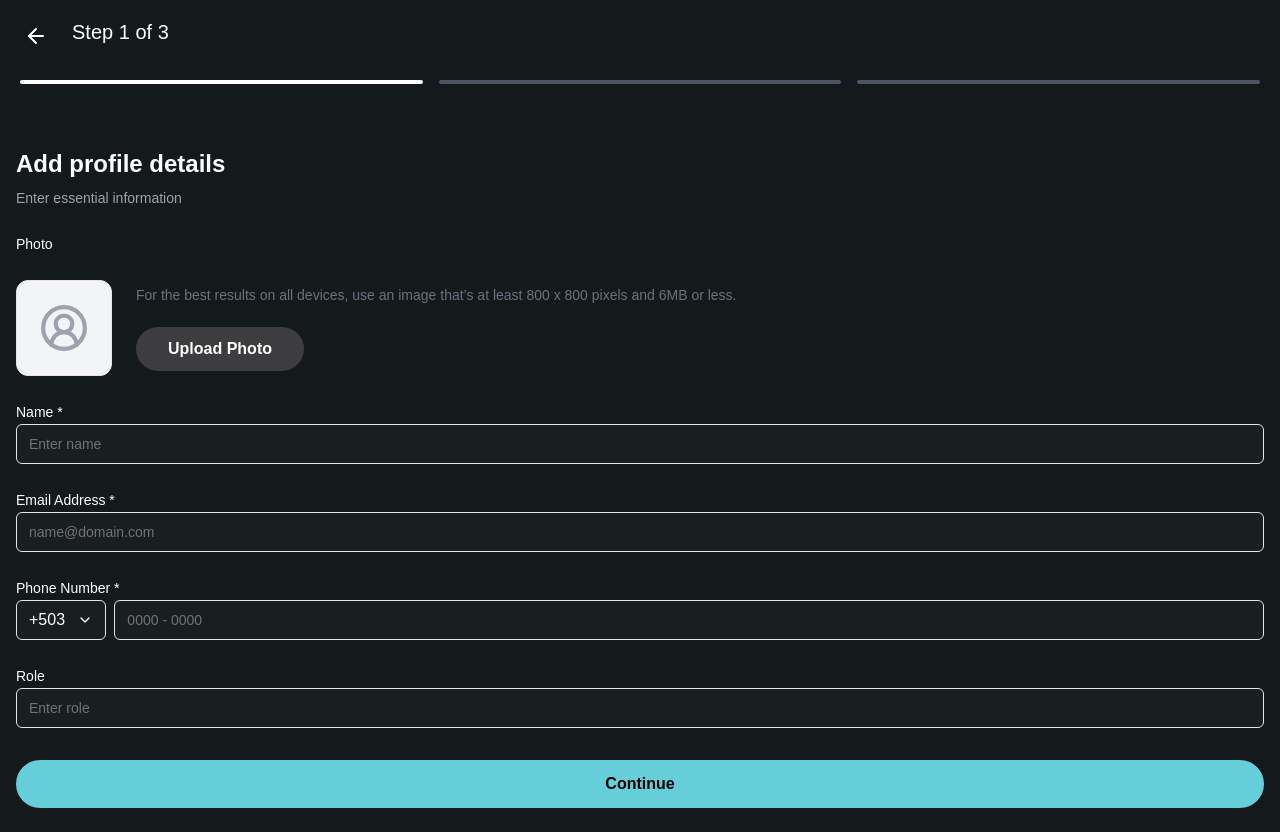
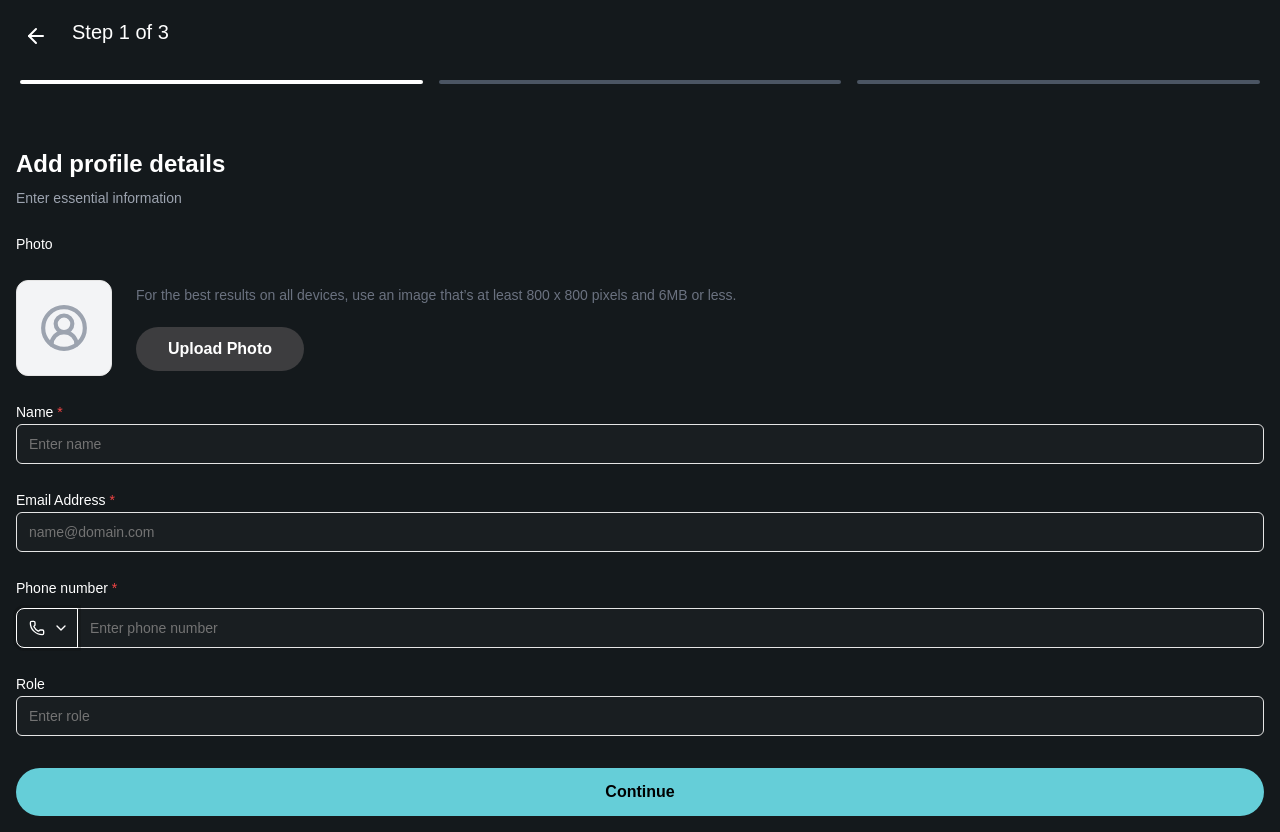
Before and after one commit to kahete-admin/kahete-web-nextjs, a Next.js app: page /profile-details in a window 1280 px wide. Built offline with nearby package versions, Linux system fonts and the light colour scheme.

Commit message:
add component for Step1

```diff
--- a/package.json
+++ b/package.json
@@ -25,6 +25,7 @@
     "react": "^19.0.0",
     "react-dom": "^19.0.0",
     "react-hook-form": "^7.54.2",
+    "react-phone-number-input": "^3.4.12",
     "sonner": "^1.7.4",
     "tailwind-merge": "^3.0.1",
     "tailwindcss-animate": "^1.0.7",
--- a/src/components/profile-details/Step1.tsx
+++ b/src/components/profile-details/Step1.tsx
@@ -1,20 +1,100 @@
 "use client";
 
-import { CircleUserRound } from "lucide-react";
-import { useRef, useState } from "react";
+import { Button } from "@/components/ui/button";
 import { Input } from "@/components/ui/input";
 import { Label } from "@/components/ui/label";
-import { Button } from "@/components/ui/button";
-import {
-  Select,
-  SelectContent,
-  SelectItem,
-  SelectTrigger,
-  SelectValue,
-} from "@/components/ui/select";
+import { cn } from "@/lib/utils";
+import { ChevronDown, CircleUserRound, Phone } from "lucide-react";
+import { forwardRef, useRef, useState } from "react";
+import * as RPNInput from "react-phone-number-input";
+import flags from "react-phone-number-input/flags";
+
+type CountrySelectProps = {
+  disabled?: boolean;
+  value: RPNInput.Country;
+  onChange: (value: RPNInput.Country) => void;
+  options: { label: string; value: RPNInput.Country | undefined }[];
+};
+
+export const CountrySelect = ({
+  disabled,
+  value,
+  onChange,
+  options,
+}: CountrySelectProps) => {
+  const handleSelect = (event: React.ChangeEvent<HTMLSelectElement>) => {
+    onChange(event.target.value as RPNInput.Country);
+  };
+
+  return (
+    <div className="relative inline-flex items-center self-stretch rounded-s-lg border py-2 pe-2 ps-3 border-white text-muted-foreground transition-shadow z-10 border-ring ring-[3px] ring-ring/20 hover:bg-accent hover:text-foreground has-[:disabled]:pointer-events-none has-[:disabled]:opacity-50">
+      <div className="inline-flex items-center gap-1" aria-hidden="true">
+        <FlagComponent country={value} countryName={value} aria-hidden="true" />
+        <span className="text-muted-foreground/80">
+          <ChevronDown
+            size={16}
+            strokeWidth={2}
+            aria-hidden="true"
+            color="white"
+          />
+        </span>
+      </div>
+      <select
+        disabled={disabled}
+        value={value}
+        onChange={handleSelect}
+        className="absolute inset-0 text-sm opacity-0"
+        aria-label="Select country"
+      >
+        <option key="default" value="">
+          Select a country
+        </option>
+        {options
+          .filter((x) => x.value)
+          .map((option, i) => (
+            <option key={option.value ?? `empty-${i}`} value={option.value}>
+              {option.label}{" "}
+              {option.value &&
+                `+${RPNInput.getCountryCallingCode(option.value)}`}
+            </option>
+          ))}
+      </select>
+    </div>
+  );
+};
+
+export const FlagComponent = ({ country, countryName }: RPNInput.FlagProps) => {
+  const Flag = flags[country];
+
+  return (
+    <span className="w-5 overflow-hidden rounded-sm">
+      {Flag ? (
+        <Flag title={countryName} />
+      ) : (
+        <Phone size={16} aria-hidden="true" color="white" />
+      )}
+    </span>
+  );
+};
+export const PhoneInput = forwardRef<
+  HTMLInputElement,
+  React.ComponentProps<"input">
+>(({ className, ...props }, ref) => {
+  return (
+    <Input
+      className={cn(
+        "-ms-px rounded-s-none shadow-none focus-visible:z-10",
+        className
+      )}
+      ref={ref}
+      {...props}
+    />
+  );
+});
 
 export const Step1 = () => {
   const [image, setImage] = useState<string | null>(null);
+  const [phoneNumber, setPhoneNumber] = useState<string | undefined>(undefined); // Estado para el número de teléfono
   const fileInputRef = useRef<HTMLInputElement>(null);
 
   const handleImageChange = (event: React.ChangeEvent<HTMLInputElement>) => {
@@ -80,31 +160,33 @@ export const Step1 = () => {
       </div>
 
       <div>
-        <Label>Name *</Label>
+        <Label>Name <span className="text-destructive">*</span></Label>
         <Input type="text" placeholder="Enter name" />
       </div>
 
       <div>
-        <Label>Email Address *</Label>
+        <Label>Email Address <span className="text-destructive">*</span></Label>
         <Input type="email" placeholder="name@domain.com" />
       </div>
 
-      <div>
-        <Label>Phone Number *</Label>
-        <div className="flex gap-2">
-          <Select>
-            <SelectTrigger className="w-24">
-              <SelectValue placeholder="+503" />
-            </SelectTrigger>
-            <SelectContent>
-              <SelectItem value="+503">+503</SelectItem>
-            </SelectContent>
-          </Select>
-          <Input type="tel" placeholder="0000 - 0000" />
+      <div className="space-y-2">
+        <div className="space-y-2">
+          <Label htmlFor="input-02">
+            Phone number <span className="text-destructive">*</span>
+          </Label>
+          <RPNInput.default
+            className="flex rounded-lg shadow-sm shadow-black/5 bg-[#191E21]"
+            international
+            flagComponent={FlagComponent}
+            countrySelectComponent={CountrySelect}
+            inputComponent={PhoneInput}
+            placeholder="Enter phone number"
+            value={phoneNumber}
+            onChange={(newValue) => setPhoneNumber(newValue ?? "")}
+          />
         </div>
       </div>
 
-      {/* Rol */}
       <div>
         <Label>Role</Label>
         <Input type="text" placeholder="Enter role" />
--- a/src/components/profile-details/Stepper.tsx
+++ b/src/components/profile-details/Stepper.tsx
@@ -52,7 +52,7 @@ const Stepper = () => {
         {currentStep === 3 && <Step3 />}
       </div>
 
-      {/* Navigation Buttons */}
+      {/* Navigation Button */}
       <div className="flex justify-between mt-8">
         <Button
           onClick={nextStep}
@@ -66,5 +66,4 @@ const Stepper = () => {
   );
 };
 
-
 export default Stepper;
--- a/src/components/profile-details/index.ts
+++ b/src/components/profile-details/index.ts
@@ -1,4 +1,3 @@
 export { Step1 } from "./Step1";
 export { Step2 } from "./Step2";
 export { Step3 } from "./Step3";
-export { Step4 } from "./Step4";
```
Also changed, not shown: 1 other file (tests, documents, lock files or other folders).
